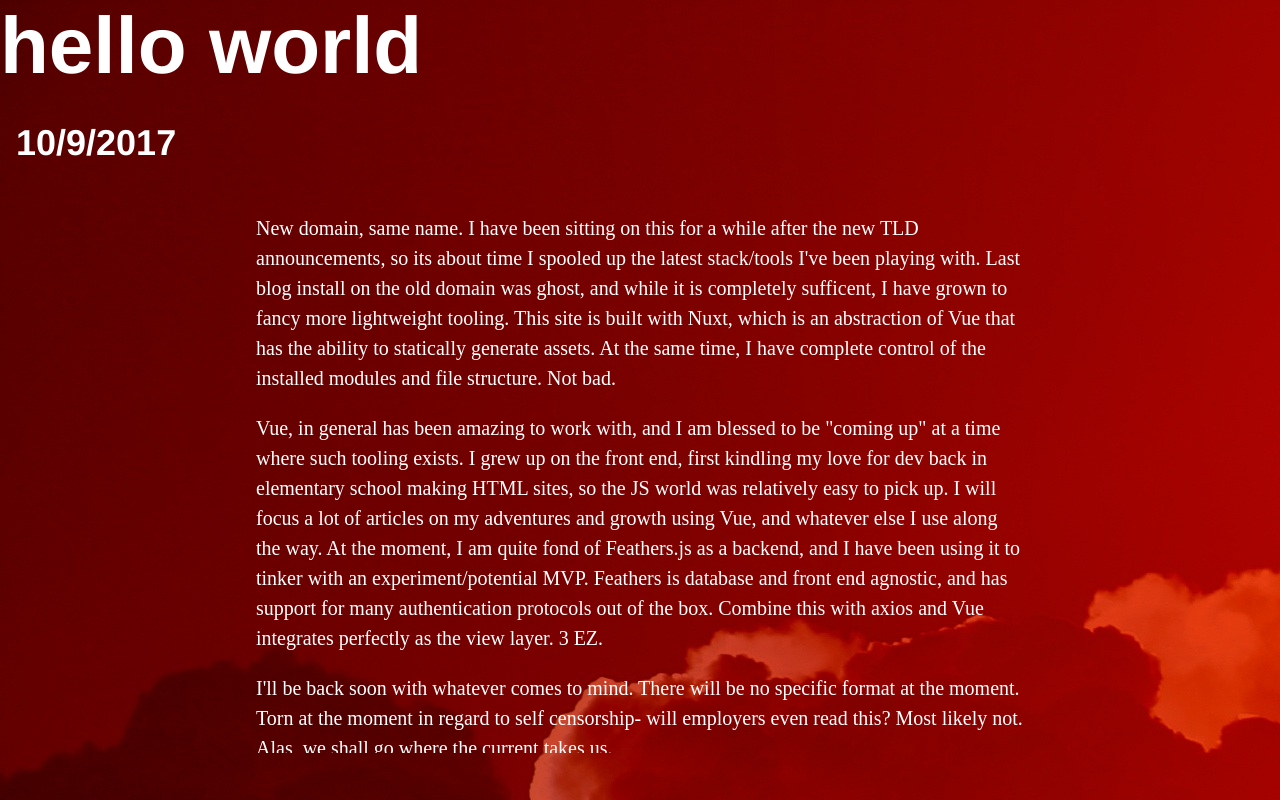
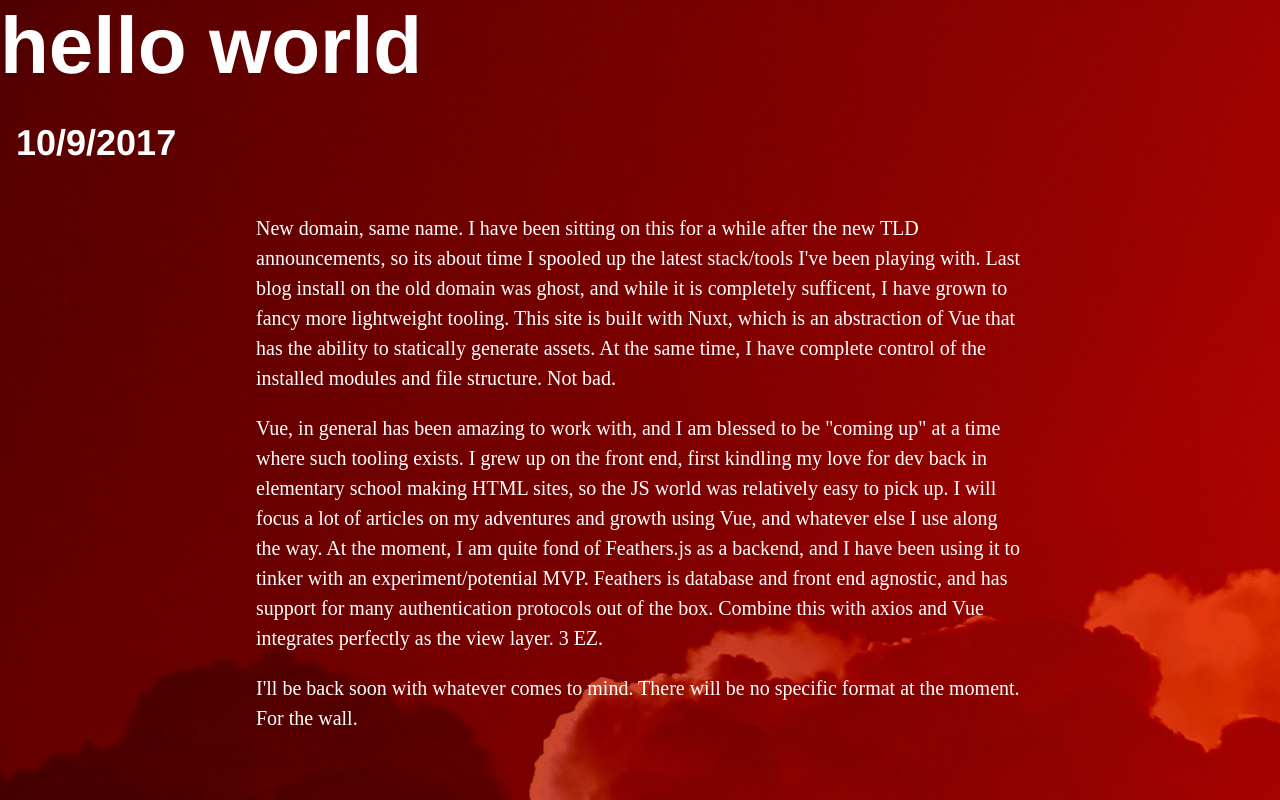
Before and after one commit to ryancirish/ryanc.irish, a Nuxt app: page /b/helloworld in a window 1280 px wide. Built offline with nearby package versions, Linux system fonts and the light colour scheme.

Commit message:
cleaning up loose ends

```diff
--- a/pages/b/helloworld.vue
+++ b/pages/b/helloworld.vue
@@ -14,7 +14,7 @@
 
 			<p>Vue, in general has been amazing to work with, and I am blessed to be "coming up" at a time where such tooling exists. I grew up on the front end, first kindling my love for dev back in elementary school making HTML sites, so the JS world was relatively easy to pick up. I will focus a lot of articles on my adventures and growth using Vue, and whatever else I use along the way. At the moment, I am quite fond of Feathers.js as a backend, and I have been using it to tinker with an experiment/potential MVP. Feathers is database and front end agnostic, and has support for many authentication protocols out of the box. Combine this with axios and Vue integrates perfectly as the view layer. 3 EZ.</p>
 
-			<p>I'll be back soon with whatever comes to mind. There will be no specific format at the moment. Torn at the moment in regard to self censorship- will employers even read this? Most likely not. Alas, we shall go where the current takes us.</p>
+			<p>I'll be back soon with whatever comes to mind. There will be no specific format at the moment. For the wall.</p>
 
 			<p>-rci</p>
 		</main>
--- a/pages/index.vue
+++ b/pages/index.vue
@@ -5,8 +5,8 @@
     <div class="cf">
       <p><a href="/about"><h1 class="helvetica f-subheadline white hover-bg-navy"> about </h1></a></p>
       <p><a href="/blog"><h1 class="helvetica f-subheadline white hover-bg-navy"> blog </h1></a></p>
-      <p><a href=""><h1 class="helvetica f-subheadline white hover-bg-navy"> contact </h1></a></p>
-      <p><a href=""><h1 class="helvetica f-subheadline white hover-bg-navy"> github </h1></a></p>
+      <p><a href="mailto:me@ryanc.irish"><h1 class="helvetica f-subheadline white hover-bg-navy"> contact </h1></a></p>
+      <p><a href="https://github.com/ryancirish"><h1 class="helvetica f-subheadline white hover-bg-navy"> github </h1></a></p>
     </div>
 
   </div>
```
